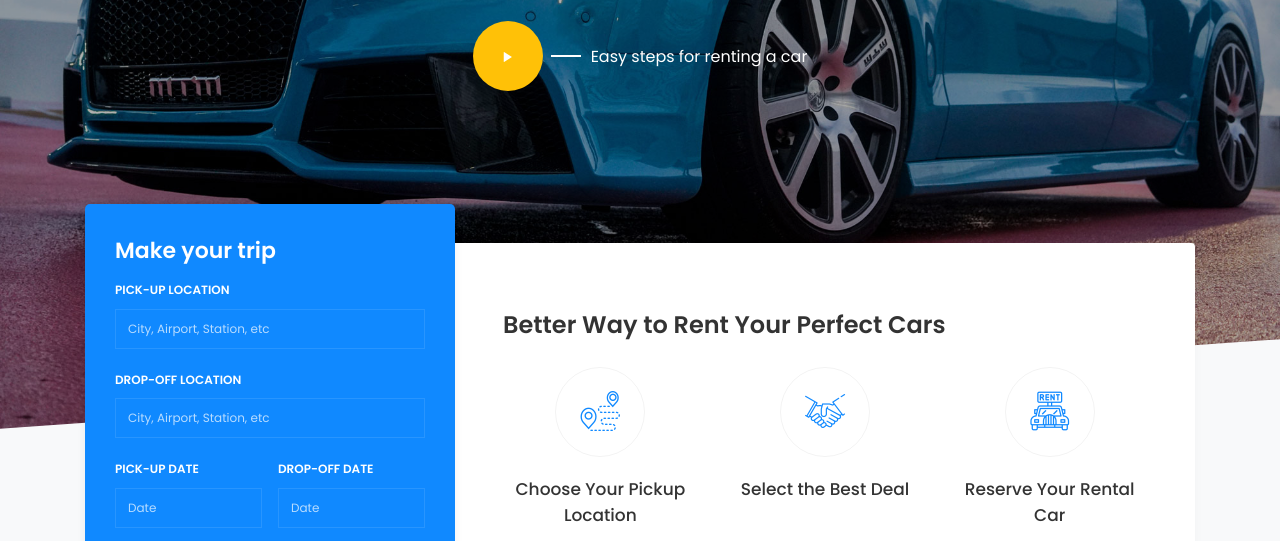
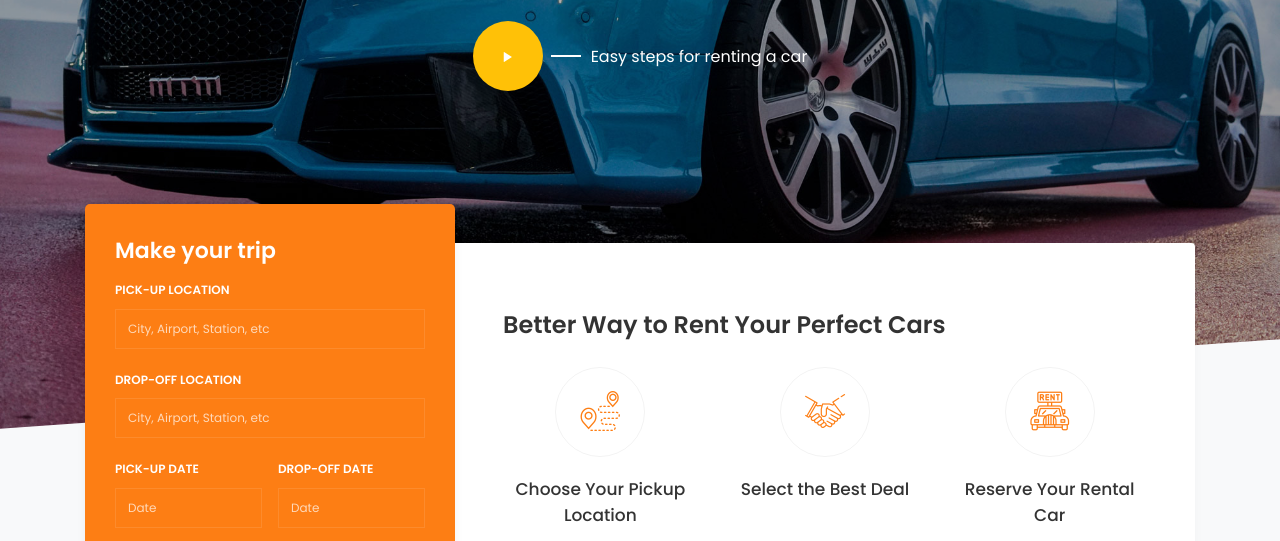
Before and after one commit to gtrnat/gtrnat.github.io, a plain HTML site: page index.html in a window 1280 px wide. Shown: the part 396-937 px from the top of the page. Drawn offline with nearby package versions, Linux system fonts and the light colour scheme; some packages are replaced by stand-ins of ours; files that its build step writes are made by us from their sources; no server answers; files whose address does not match are found by name.

Commit message:
Update style.scss

```diff
--- a/scss/style.scss
+++ b/scss/style.scss
@@ -6,7 +6,7 @@ $font-primary: 'Poppins',Arial, sans-serif;
 $white: #fff;
 $black: #000000;
 
-$primary: #1089ff;
+$primary: #fd7e14;
 $secondary: #ffc107;
 
 
```
